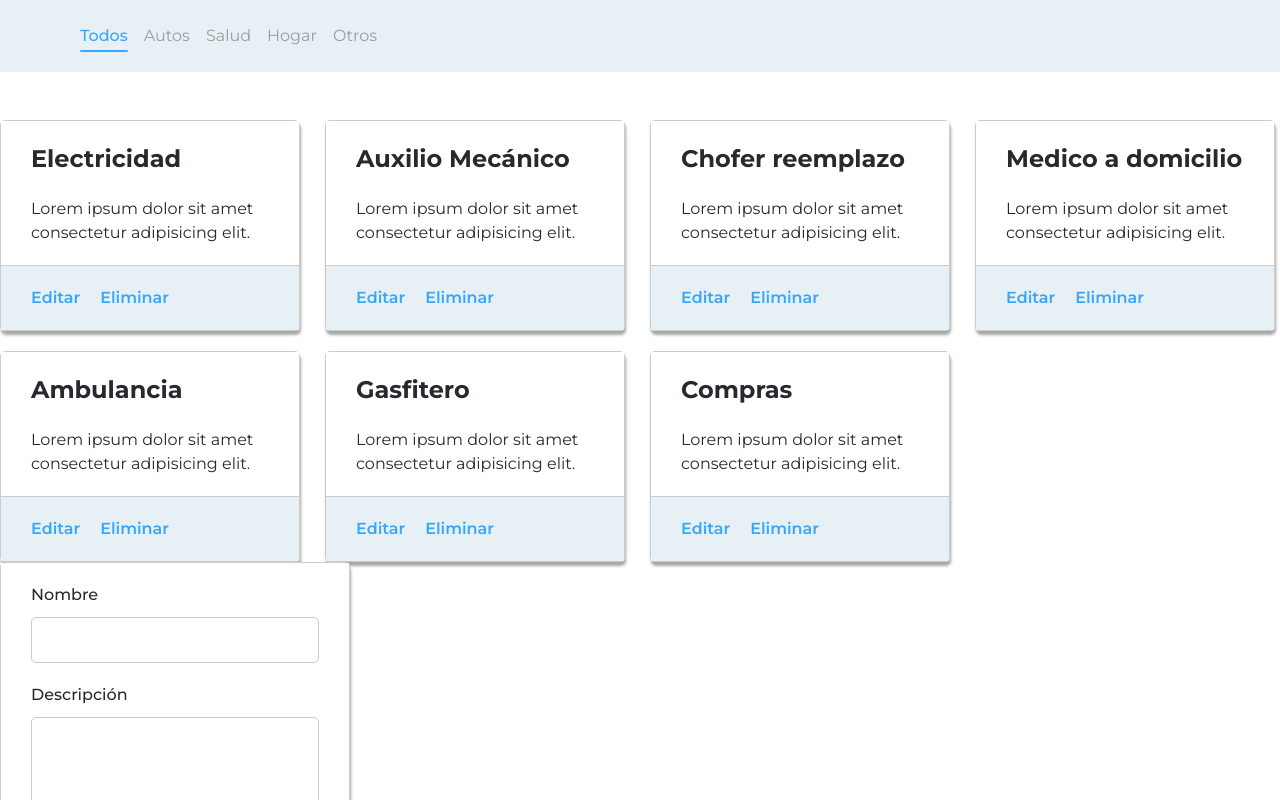
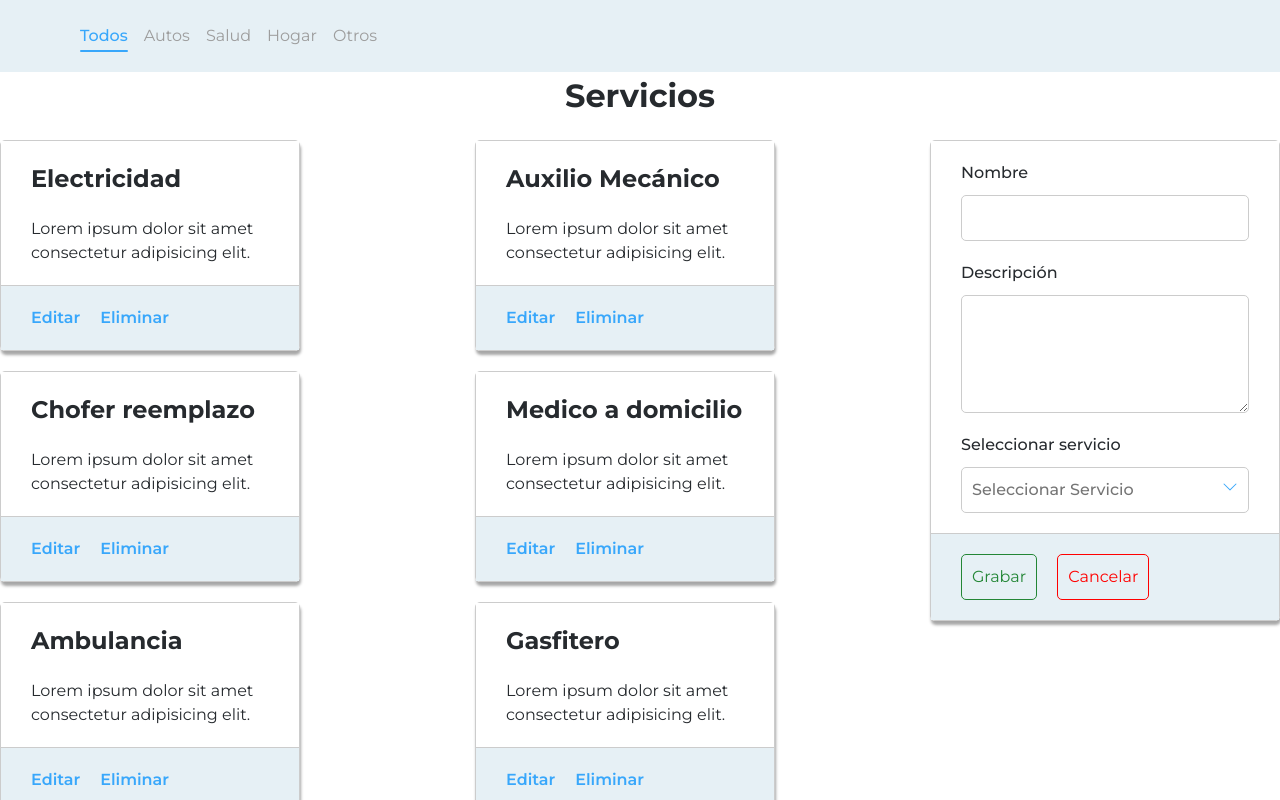
Before and after one commit to pazteddy/Solera-test-client, a React (Create React App) app: page /todos in a window 1280 px wide. Shown: the top 800 px of the page. Built offline with nearby package versions, Linux system fonts and the light colour scheme.

Commit message:
Modified structure and added Content style

```diff
--- a/src/pages/Home/index.js
+++ b/src/pages/Home/index.js
@@ -3,16 +3,18 @@ import Form from "../../components/Form";
 import ListCard from "../../components/ListCard";
 import Navbar from "../../components/Navbar";
 import { types } from "../../utils";
-import { Container, Title } from "./styles";
+import { Container, Content, Title } from "./styles";
 
 function Home() {
   return (
     <>
-      <Title>Servicios</Title>
       <Navbar data={types} />
       <Container>
-        <ListCard />
-        <Form />
+        <Title>Servicios</Title>
+        <Content>
+          <ListCard />
+          <Form />
+        </Content>
       </Container>
     </>
   );
```
